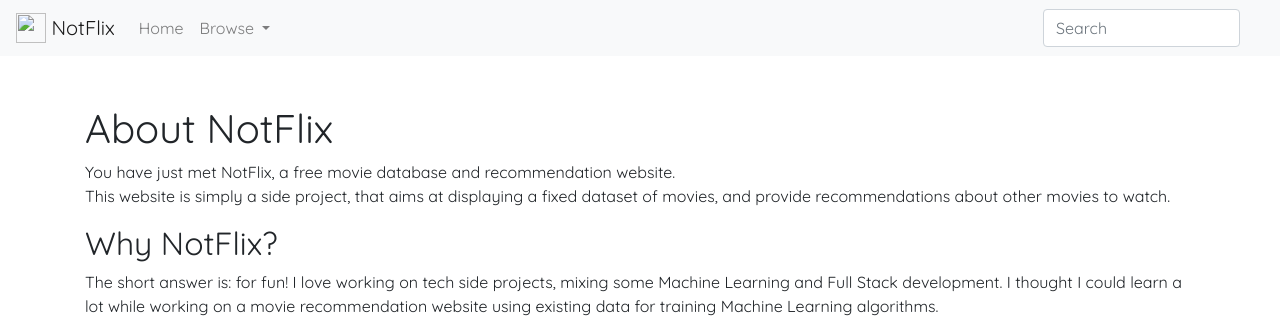
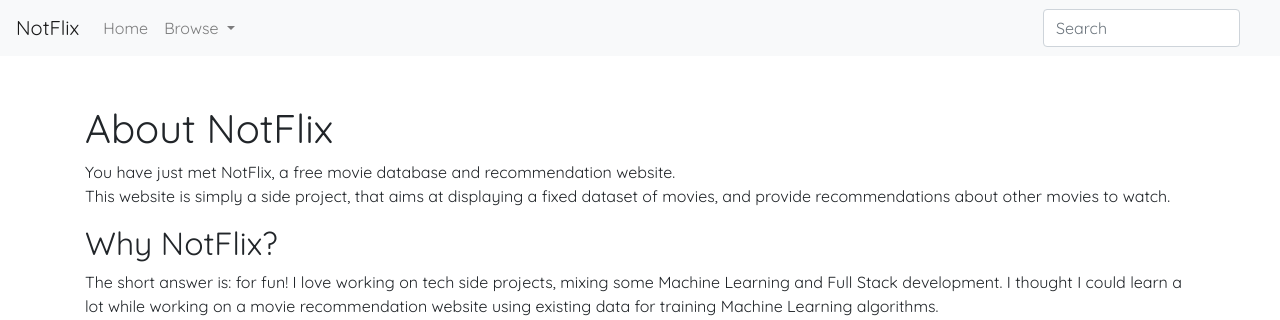
Before and after one commit to ericdaat/notflix, a Flask app: page /about in a window 1280 px wide. Shown: the top 320 px of the page. Run offline with Flask 2, Linux system fonts and the light colour scheme; some libraries are stand-ins or nearby versions.

Commit message:
remove logo in navbar

```diff
--- a/src/web/templates/base.html
+++ b/src/web/templates/base.html
@@ -38,10 +38,10 @@
 <!-- Navbar -->
 <nav class="navbar navbar-expand-lg navbar-light bg-light">
   <a class="navbar-brand" href="{{ url_for('home.index') }}">
-    <img src=""
+    <!-- <img src=""
          width="30"
          height="30"
-         class="d-inline-block align-top" alt="">
+         class="d-inline-block align-top" alt=""> -->
     NotFlix
   </a>
 
```
